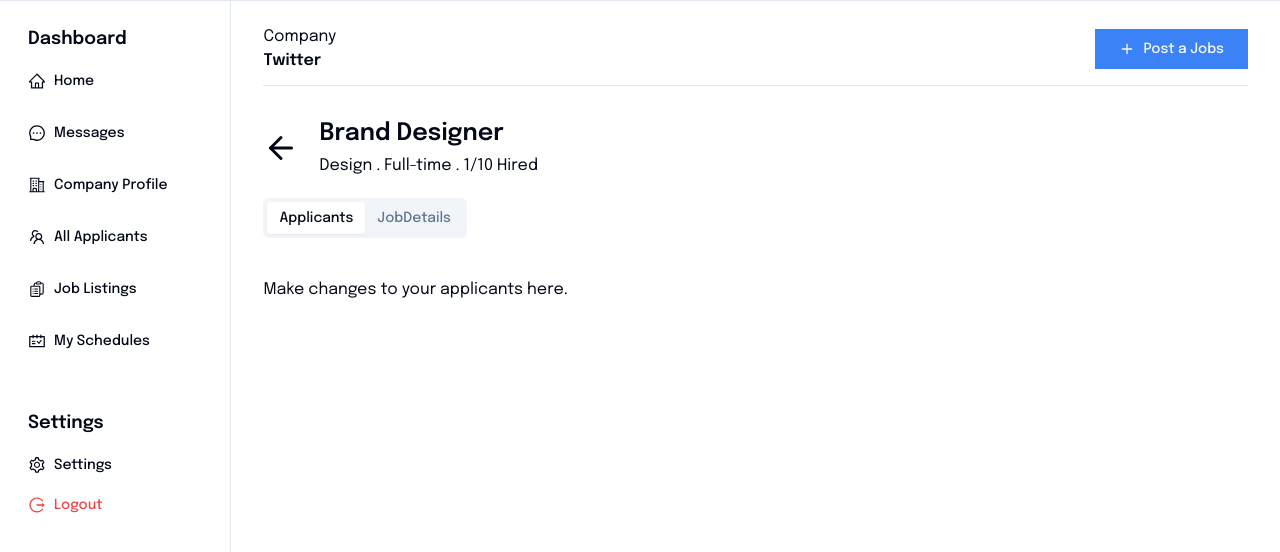
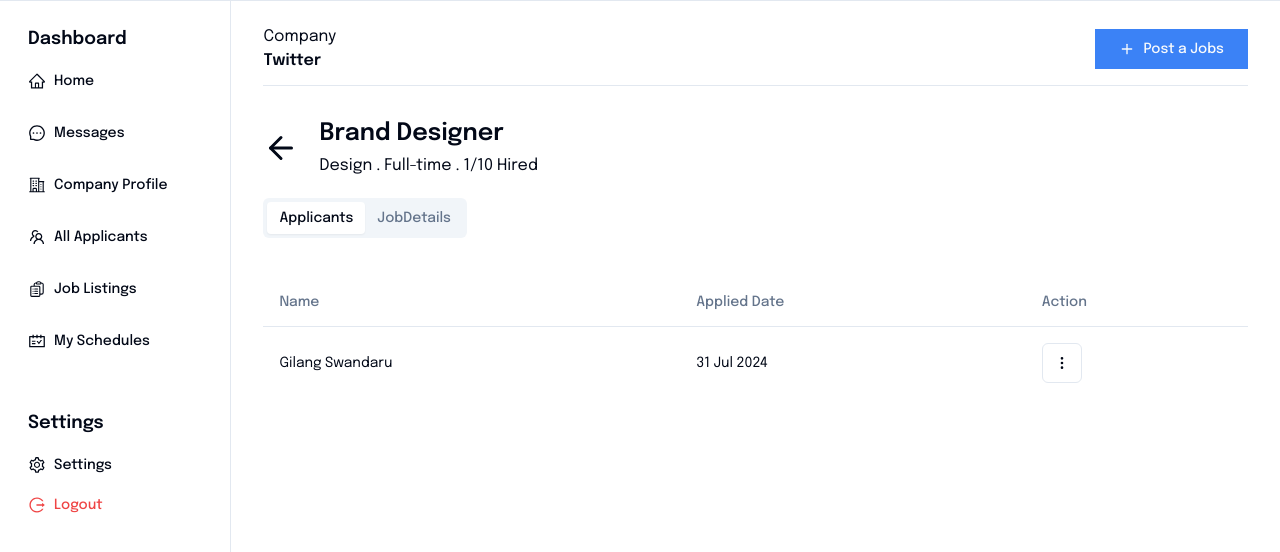
Before and after one commit to glng-swndru/altocumulus-dashboard-job, a Next.js app: page /job-detail/1 in a window 1280 px wide. Shown: the top 552 px of the page. Built offline with nearby package versions, Linux system fonts and the light colour scheme.

Commit message:
slicing job Detail

```diff
--- a/src/app/job-detail/[id]/page.tsx
+++ b/src/app/job-detail/[id]/page.tsx
@@ -3,6 +3,7 @@ import Link from "next/link";
 import React, { FC } from "react";
 
 import { Tabs, TabsContent, TabsList, TabsTrigger } from "@/components/ui/tabs";
+import Applicants from "@/components/organisms/Applicants";
 
 interface JobDetailPageProps {}
 
@@ -21,13 +22,13 @@ const JobDetailPage: FC<JobDetailPageProps> = ({}) => {
         </div>
       </div>
 
-      <Tabs defaultValue="applicants" className="w-[400px]">
+      <Tabs defaultValue="applicants">
         <TabsList className="mb-8">
           <TabsTrigger value="applicants">Applicants</TabsTrigger>
           <TabsTrigger value="jobDetails">JobDetails</TabsTrigger>
         </TabsList>
         <TabsContent value="applicants">
-          Make changes to your applicants here.
+          <Applicants />
         </TabsContent>
         <TabsContent value="jobDetails">
           Change your jobDetails here.
--- /dev/null
+++ b/src/components/organisms/Applicants/index.tsx
@@ -0,0 +1,43 @@
+import React, { FC } from "react";
+
+import {
+  Table,
+  TableBody,
+  TableCaption,
+  TableCell,
+  TableHead,
+  TableHeader,
+  TableRow,
+} from "@/components/ui/table";
+import { JOB_APPLICANT_COLUMNS, JOB_APPLICANT_DATA } from "@/constants";
+import ButtonActionTable from "../ButtonActionTable";
+
+interface ApplicantsProps {}
+
+const Applicants: FC<ApplicantsProps> = ({}) => {
+  return (
+    <Table>
+      <TableHeader>
+        <TableRow>
+          {JOB_APPLICANT_COLUMNS.map((item: string, i: number) => (
+            <TableHead key={item + i}>{item}</TableHead>
+          ))}
+          <TableHead>Action</TableHead>
+        </TableRow>
+      </TableHeader>
+      <TableBody>
+        {JOB_APPLICANT_DATA.map((item: any, i: number) => (
+          <TableRow key={item.name + i}>
+            <TableCell>{item.name}</TableCell>
+            <TableCell>{item.appliedDate}</TableCell>
+            <TableCell>
+              <ButtonActionTable url="" />
+            </TableCell>
+          </TableRow>
+        ))}
+      </TableBody>
+    </Table>
+  );
+};
+
+export default Applicants;
--- a/src/constants/index.ts
+++ b/src/constants/index.ts
@@ -8,6 +8,15 @@ export const JOBTYPES: EnumValues = [
 ];
 
 export const JOB_LISTING_COLUMNS: string[] = ['Roles', 'Status', 'Date Posted', 'Due Date', 'Job Type', 'Applicants', 'Needs']
+
+export const JOB_APPLICANT_COLUMNS: string[] = ["Name", "Applied Date"]
+
+export const JOB_APPLICANT_DATA = [
+    {
+        name: "Gilang Swandaru",
+        appliedDate: "31 Jul 2024"
+    }
+]
 
 export const JOB_LISTING_DATA = [
     {
```
